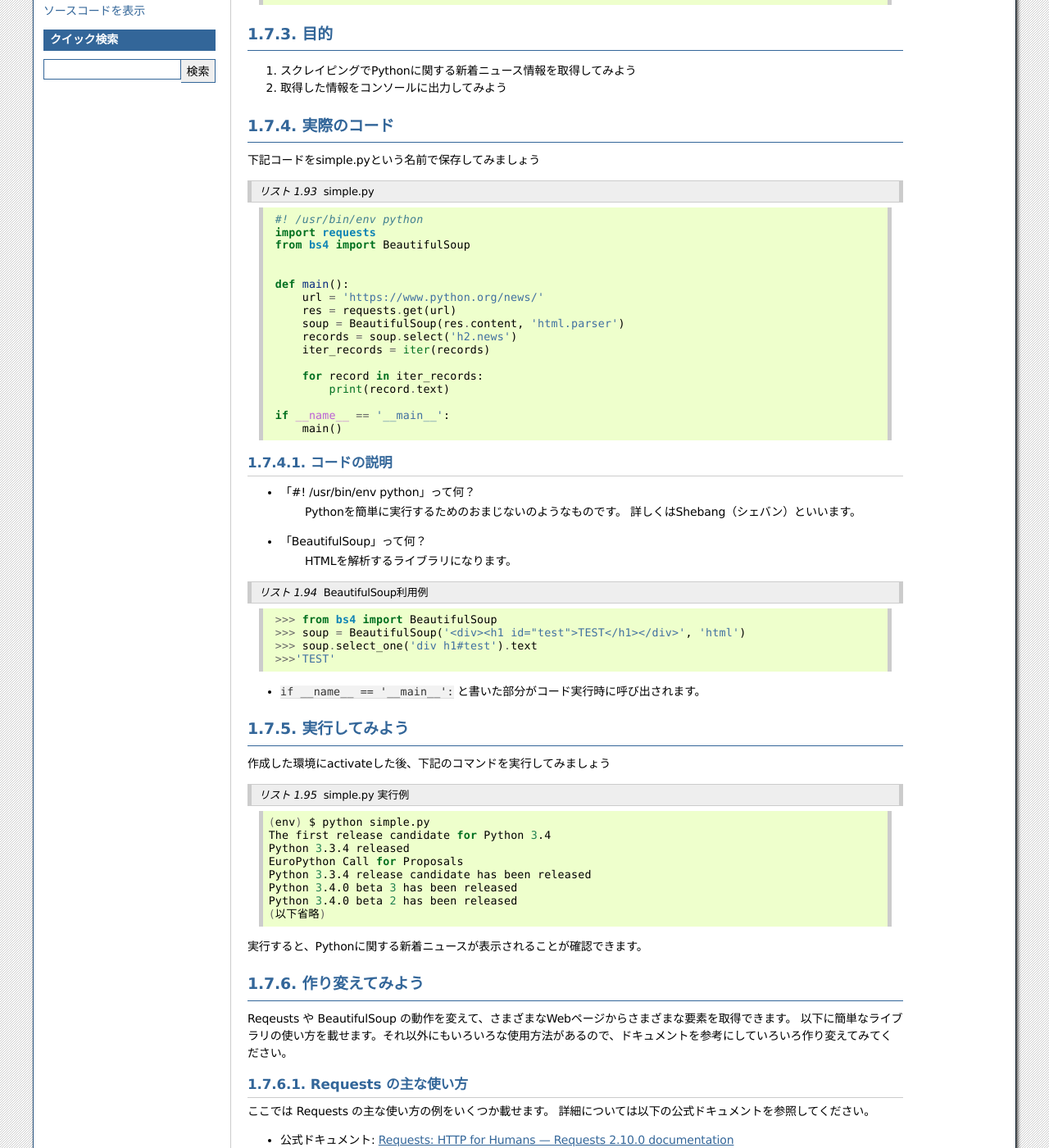
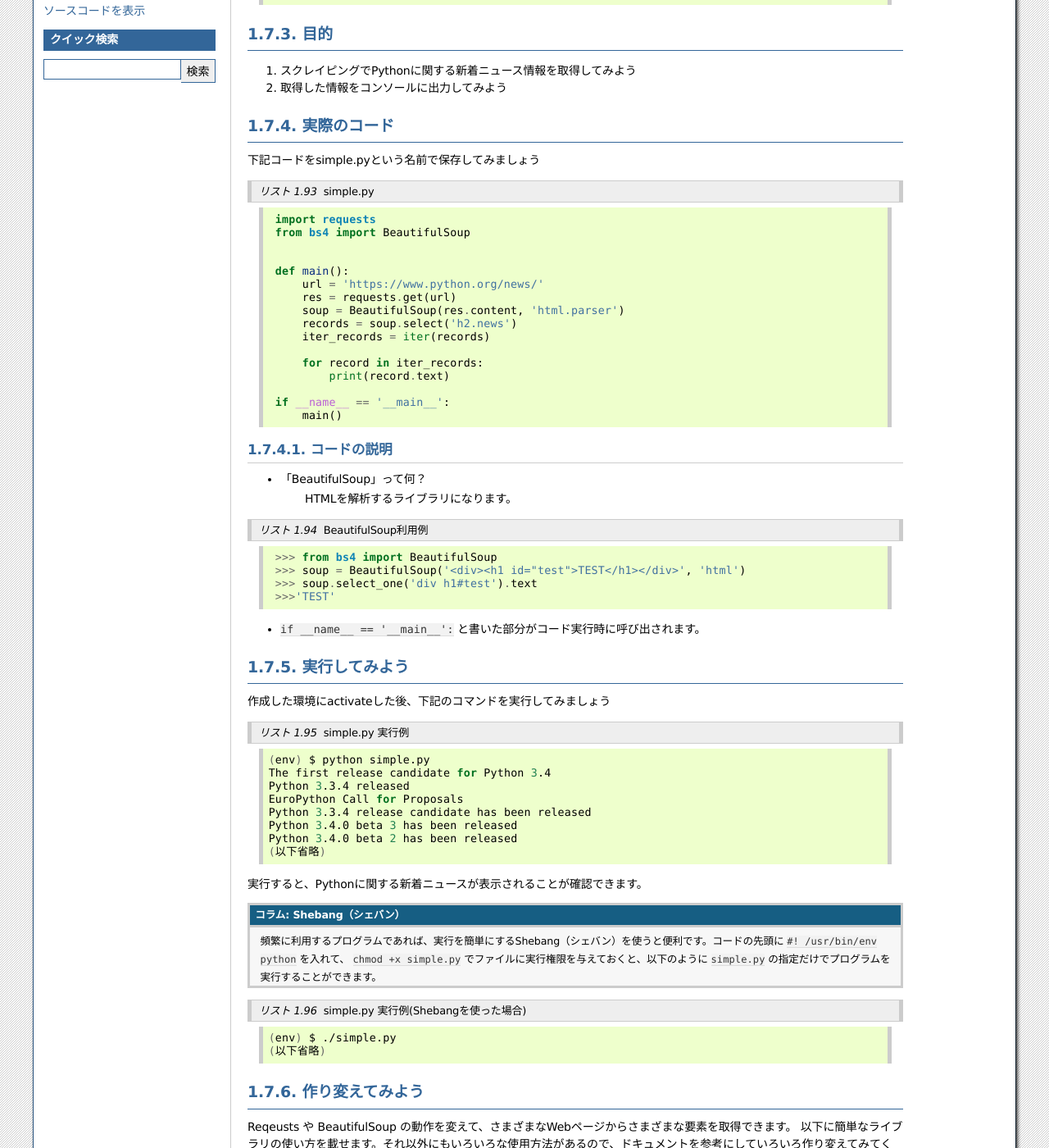
Before and after one commit to pyconjp/pycamp.pycon.jp, a Sphinx documentation site: the page built from source/textbook/7_scraping.rst, in a window 1280 px wide and 1400 px high, scrolled down 493 px. Shown: the whole window at 82% size. Built offline with Sphinx 7.4.7, drawn with Linux system fonts in a browser that asks for light colours; some of the changed text lies outside the part shown.

Commit message:
サンプルコードをShebangから消してコラムとして説明を入れるようにした ref #30

```diff
--- a/source/textbook/7_scraping.rst
+++ b/source/textbook/7_scraping.rst
@@ -41,7 +41,6 @@ Pythonを使って実行することができますので、これを機に習
 .. code-block:: python
    :caption: simple.py
 
-    #! /usr/bin/env python
     import requests
     from bs4 import BeautifulSoup
 
@@ -62,10 +61,6 @@ Pythonを使って実行することができますので、これを機に習
 
 コードの説明
 ------------
-* 「#! /usr/bin/env python」って何？
-    Pythonを簡単に実行するためのおまじないのようなものです。
-    詳しくはShebang（シェバン）といいます。
-
 * 「BeautifulSoup」って何？
     HTMLを解析するライブラリになります。
 
@@ -96,6 +91,16 @@ Pythonを使って実行することができますので、これを機に習
    (以下省略)
 
 実行すると、Pythonに関する新着ニュースが表示されることが確認できます。
+
+.. admonition:: コラム: Shebang（シェバン）
+
+   頻繁に利用するプログラムであれば、実行を簡単にするShebang（シェバン）を使うと便利です。コードの先頭に ``#! /usr/bin/env python`` を入れて、 ``chmod +x simple.py`` でファイルに実行権限を与えておくと、以下のように ``simple.py`` の指定だけでプログラムを実行することができます。
+
+.. code-block:: sh
+   :caption: simple.py 実行例(Shebangを使った場合)
+
+   (env) $ ./simple.py
+   (以下省略)
 
 作り変えてみよう
 ================
```
